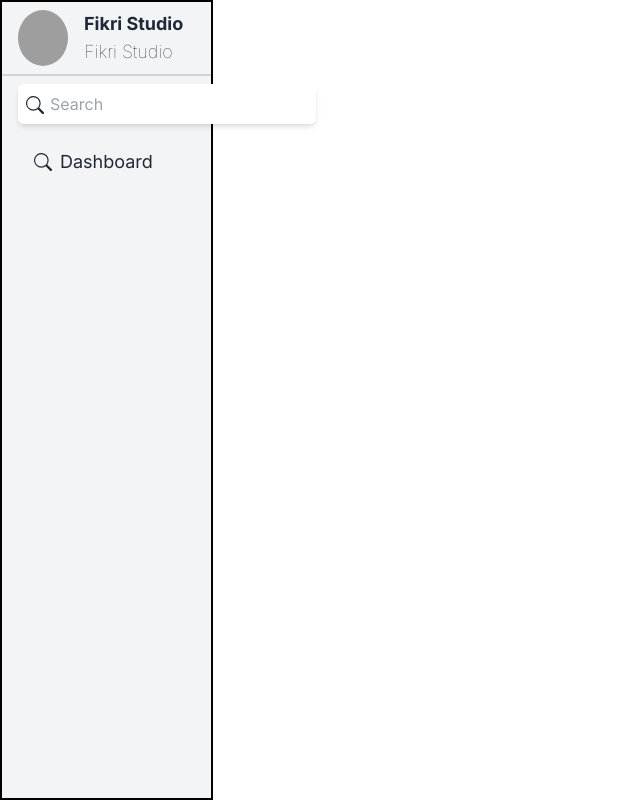
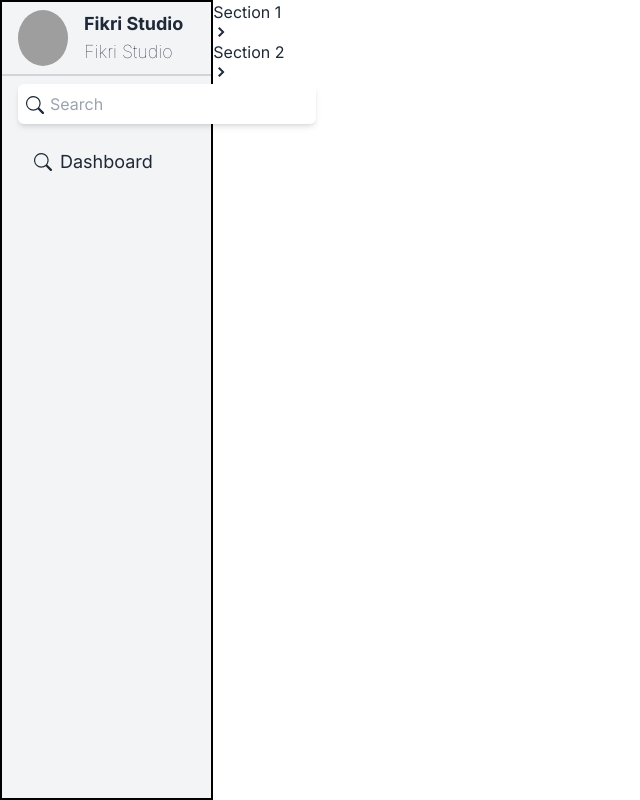
Before and after one commit to Cavein254/sheduler, a Next.js app: page / in a window 1280 px wide. Shown: the whole page, without its empty margins (0-640 px from the left). Built offline with nearby package versions, Linux system fonts and the light colour scheme; grey boxes are pictures that could not be loaded.

Commit message:
Add correct position of the chevrons

```diff
--- a/app/globals.css
+++ b/app/globals.css
@@ -4,7 +4,5 @@
 
 body {
   padding: 0;
-  margin:0;
-  height:100%;
-  width:100%;
+  margin: 0;
 }
--- a/app/page.tsx
+++ b/app/page.tsx
@@ -1,8 +1,10 @@
-import MainSidebar from "@/components/MainSidebar"
+import MainSidebar from "@/components/MainSidebar";
+import MinorSidebar from "@/components/MinorSidebar";
 export default function Home() {
   return (
-    <main>
+    <main className="h-[100vh] flex">
       <MainSidebar />
+      <MinorSidebar />
     </main>
-  )
+  );
 }
--- a/components/MainSidebar.tsx
+++ b/components/MainSidebar.tsx
@@ -4,7 +4,7 @@ import { BsSearch } from "react-icons/bs";
 import MySearch from "./MySearch";
 const MainSidebar = () => {
   return (
-    <div className="px-4 py-2 bg-gray-100 h-[100vh] w-2/12 border-2 border-black">
+    <div className="px-4 py-2 bg-gray-100 w-2/12 border-2 border-black">
       <div className="flex flex-row w-full">
         <Image
           src="https://images.unsplash.com/photo-1700317440743-ffe7b2134276?w=500&auto=format&fit=crop&q=60&ixlib=rb-4.0.3&ixid=M3wxMjA3fDB8MHxlZGl0b3JpYWwtZmVlZHw1fHx8ZW58MHx8fHx8"
--- a/components/MinorSidebar.tsx
+++ b/components/MinorSidebar.tsx
@@ -1,7 +1,43 @@
-import React from "react";
+"use client";
+import {} from "react-icons/md";
+import { GoChevronDown, GoChevronRight } from "react-icons/go";
+import React, { useState } from "react";
+
+const AccordionItem = ({ title, content }) => {
+  const [isOpen, setIsOpen] = useState(false);
+
+  const toggleAccordion = () => {
+    setIsOpen(!isOpen);
+  };
+
+  return (
+    <div className="accordion-item">
+      <div className="accordion-header" onClick={toggleAccordion}>
+        <h2>{title}</h2>
+        <span>{isOpen ? <GoChevronDown /> : <GoChevronRight />}</span>
+      </div>
+      {isOpen && <div className="accordion-content">{content}</div>}
+    </div>
+  );
+};
+
+const Accordion = ({ items }) => {
+  return (
+    <div className="accordion">
+      {items.map((item, index) => (
+        <AccordionItem key={index} title={item.title} content={item.content} />
+      ))}
+    </div>
+  );
+};
 
 const MinorSidebar = () => {
-  return <div>MinorSidebar</div>;
+  const accordionItems = [
+    { title: "Section 1", content: "Content for Section 1" },
+    { title: "Section 2", content: "Content for Section 2" },
+  ];
+
+  return <Accordion items={accordionItems} />;
 };
 
 export default MinorSidebar;
```
